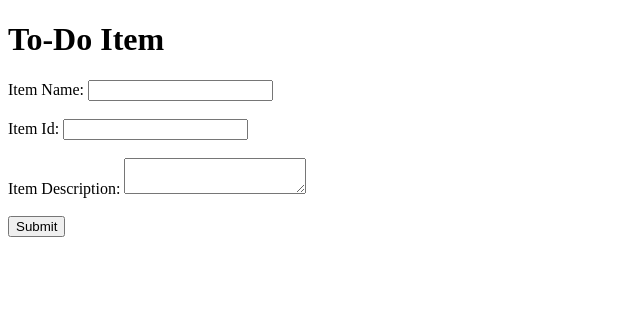
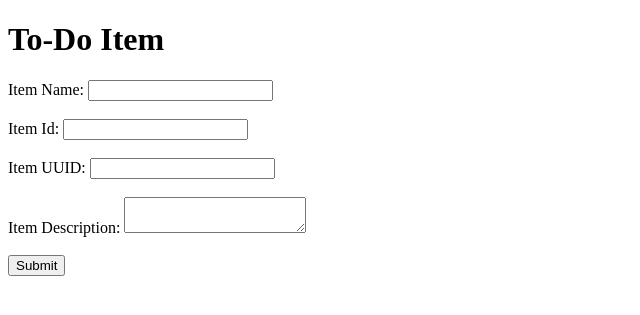
Before and after one commit to prachimagadum06-ops/Git_and_Github_Prachi, a Flask app: template templates/todo.html in a window 1280 px wide. Shown: the top 315 px of the page, without its empty margins (0-640 px from the left). Run offline with Flask 3, Linux system fonts and the light colour scheme; the template is opened without the code that fills it, so the values that code supplies are empty.

Commit message:
Add Item UUID field

```diff
--- a/templates/todo.html
+++ b/templates/todo.html
@@ -15,6 +15,11 @@
         <br><br>
 
         <lable>Item Id:</lable>
+        <input type="text" name="Item_Id" required>
+
+        <br><br>
+
+        <lable>Item UUID:</lable>
         <input type="text" name="Item_Id" required>
 
         <br><br>
```
